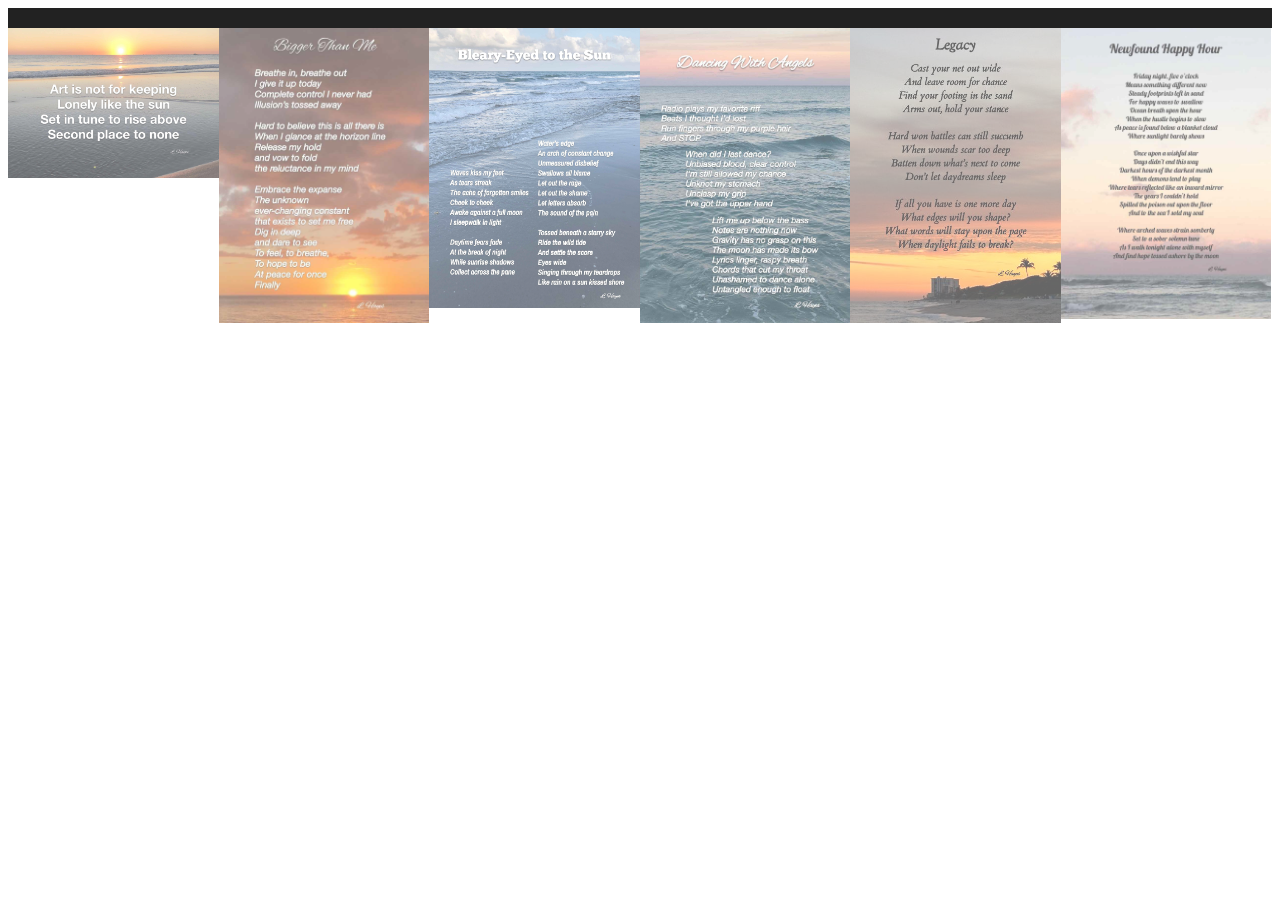
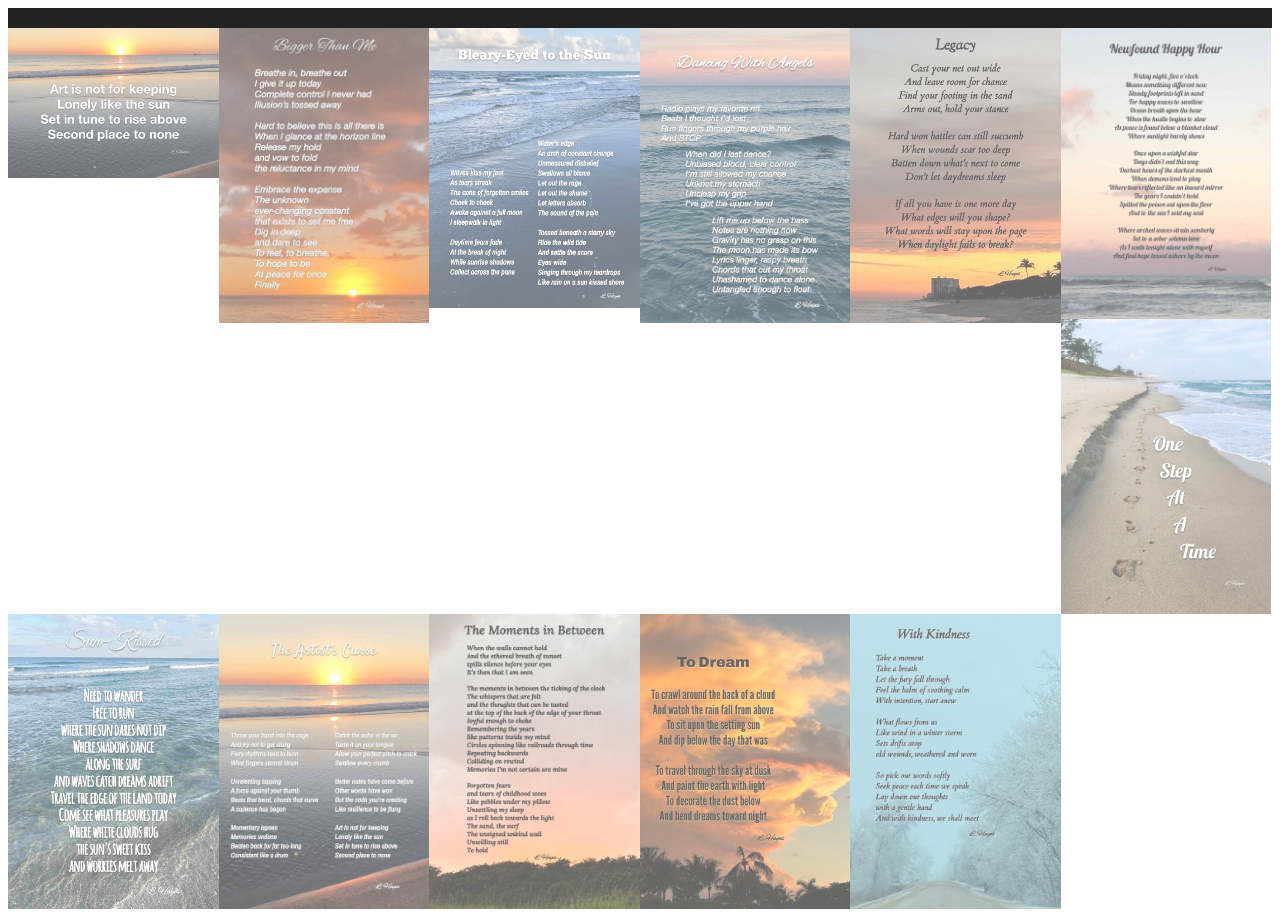
Before and after one commit to seapoet-art/seapoet-art.github.io, a plain HTML site: page poetryprints.html in a window 1280 px wide. Before the commit the page ends 800 px from the top, so only its background shows below. Drawn offline with Linux system fonts and the light colour scheme.

Commit message:
Update poetryprints.html

```diff
--- a/poetryprints.html
+++ b/poetryprints.html
@@ -215,6 +215,24 @@ function showSlides(n) {
     <div class="column">
       <img class="demo cursor" src="images/newfound_happy_hour_thumb.jpg" style="width:100%" onclick="currentSlide(6)" alt="Newfound Happy Hour">
     </div>
+    <div class="column">
+      <img class="demo cursor" src="images/one_step_at_a_time_thumb.jpg" style="width:100%" onclick="currentSlide(7)" alt="One Step At A Time">
+    </div>
+    <div class="column">
+      <img class="demo cursor" src="images/sun_kissed_thumb.jpg" style="width:100%" onclick="currentSlide(8)" alt="Sun Kissed">
+    </div>
+    <div class="column">
+      <img class="demo cursor" src="images/the_artists_curse_thumb.jpg" style="width:100%" onclick="currentSlide(9)" alt="The Artists Curse">
+    </div>
+    <div class="column">
+      <img class="demo cursor" src="images/the_moments_in_between_thumb.jpg" style="width:100%" onclick="currentSlide(10)" alt="The Moments In Between">
+    </div>
+    <div class="column">
+      <img class="demo cursor" src="images/to_dream_thumb.jpg" style="width:100%" onclick="currentSlide(11)" alt="To Dream">
+    </div>
+    <div class="column">
+      <img class="demo cursor" src="images/with_kindness_thumb.jpg" style="width:100%" onclick="currentSlide(12)" alt="With Kindness">
+    </div>
   </div>
 </div>
   </body>
```
